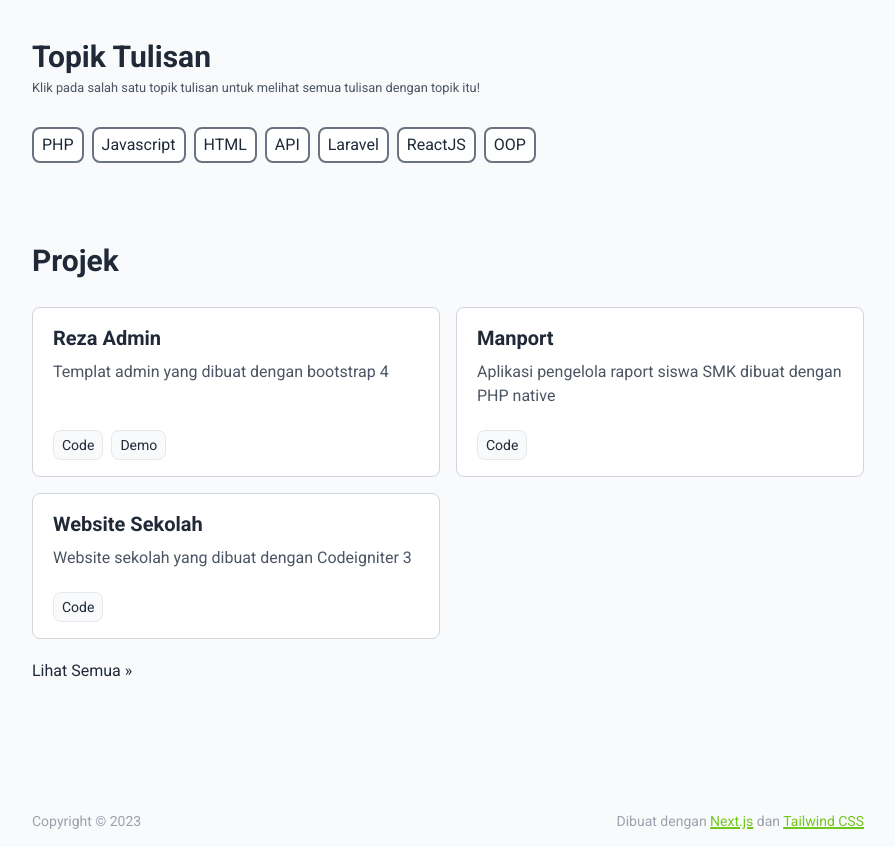
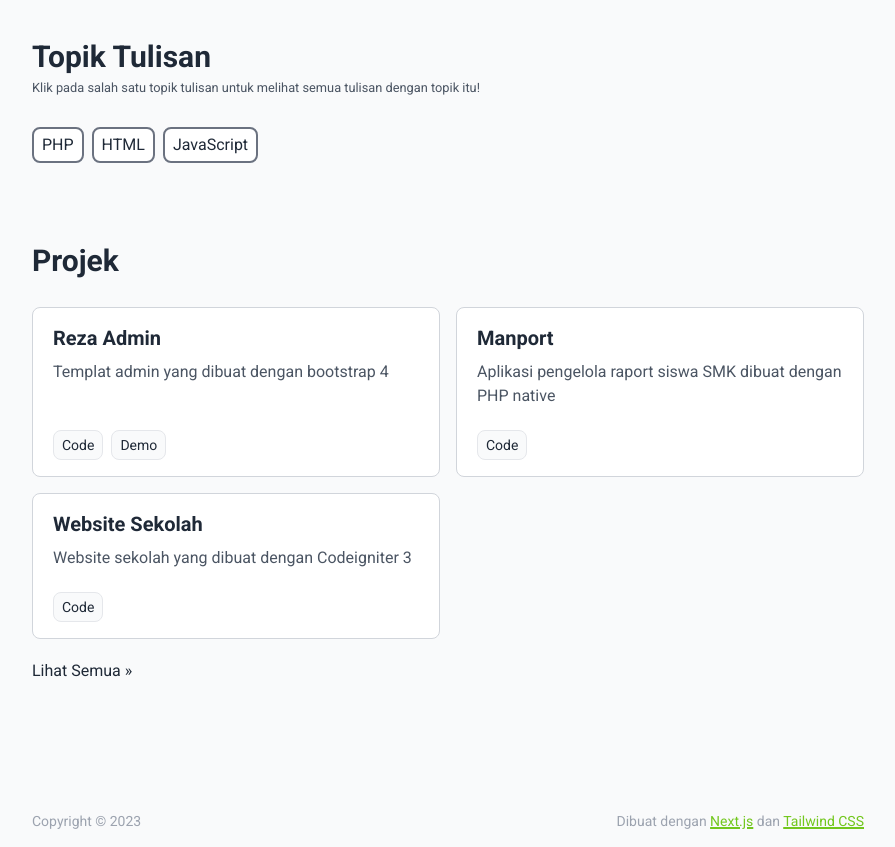
Before and after one commit to rezafikkri/rezafikkri.github.io, a Next.js app: page / in a window 1280 px wide. Shown: the part 820-1667 px from the top of the page, without its empty margins (192-1087 px from the left). Built offline with nearby package versions, Linux system fonts and the light colour scheme.

Commit message:
feat: create and apply getTopics in index

```diff
--- a/lib/topics.js
+++ b/lib/topics.js
@@ -3,11 +3,9 @@ const path = require('path');
 const matter = require('gray-matter');
 const currentTopics = require(`${process.cwd()}/data/topics.json`);
 
-const postsDirectory = path.join(process.cwd(), 'data/writing');
-
 function generateTopics(fileName) {
   // read markdown file as a string
-  const fullPath = path.join(postsDirectory, fileName);
+  const fullPath = path.join(process.cwd(), 'data/writing', fileName);
   const fileContents = fs.readFileSync(fullPath, 'utf8');
 
   // use gray-matter to parse the post meta data section
--- a/lib/writing.js
+++ b/lib/writing.js
@@ -2,8 +2,13 @@ import fs from 'fs';
 import path from 'path';
 import matter from 'gray-matter';
 
-const postsDirectory = path.join(process.cwd(), 'data/writing');
+export function getTopics() {
+  // read JSON file
+  const fullPath = path.join(`${process.cwd()}`, 'data/topics.json');
+  const { topics } = JSON.parse(fs.readFileSync(fullPath, 'utf8'));
+  return topics;
+}
 
-export function getSortedPostsData() {
-
+export function getSortedPosts() {
+  const fullPath = path.join(process.cwd(), 'data/writing');
 }
--- a/pages/index.js
+++ b/pages/index.js
@@ -1,8 +1,9 @@
 import Head from "next/head";
 import Layout, { name } from "@/components/layout";
 import Link from "next/link";
+import { getTopics } from "@/lib/writing";
 
-export default function Home() {
+export default function Home({ topics }) {
   const title = `${name} - Web Developer`;
 
   return (
@@ -43,13 +44,9 @@ export default function Home() {
         <h2 className="text-3xl font-bold">Topik Tulisan</h2>
         <small className="text-gray-600">Klik pada salah satu topik tulisan untuk melihat semua tulisan dengan topik itu!</small>
         <div className="mt-7 flex flex-wrap gap-2">
-          <Link href="" className="no-underline bg-white border-2 border-gray-500 hover:border-ajwa-green px-2 py-1 rounded-lg">PHP</Link>
-          <Link href="" className="no-underline bg-white border-2 border-gray-500 hover:border-ajwa-green px-2 py-1 rounded-lg">Javascript</Link>
-          <Link href="" className="no-underline bg-white border-2 border-gray-500 hover:border-ajwa-green px-2 py-1 rounded-lg">HTML</Link>
-          <Link href="" className="no-underline bg-white border-2 border-gray-500 hover:border-ajwa-green px-2 py-1 rounded-lg">API</Link>
-          <Link href="" className="no-underline bg-white border-2 border-gray-500 hover:border-ajwa-green px-2 py-1 rounded-lg">Laravel</Link>
-          <Link href="" className="no-underline bg-white border-2 border-gray-500 hover:border-ajwa-green px-2 py-1 rounded-lg">ReactJS</Link>
-          <Link href="" className="no-underline bg-white border-2 border-gray-500 hover:border-ajwa-green px-2 py-1 rounded-lg">OOP</Link>
+          {topics.map(topic => (
+            <Link href="" className="no-underline bg-white border-2 border-gray-500 hover:border-ajwa-green px-2 py-1 rounded-lg">{topic}</Link>
+          ))}
         </div>
       </section>
       <section className="text-gray-800 mt-20">
@@ -85,3 +82,12 @@ export default function Home() {
     </Layout>
   )
 }
+
+export async function getStaticProps() {
+  const topics = getTopics();
+  return {
+    props: {
+      topics,
+    },
+  };
+}
```
